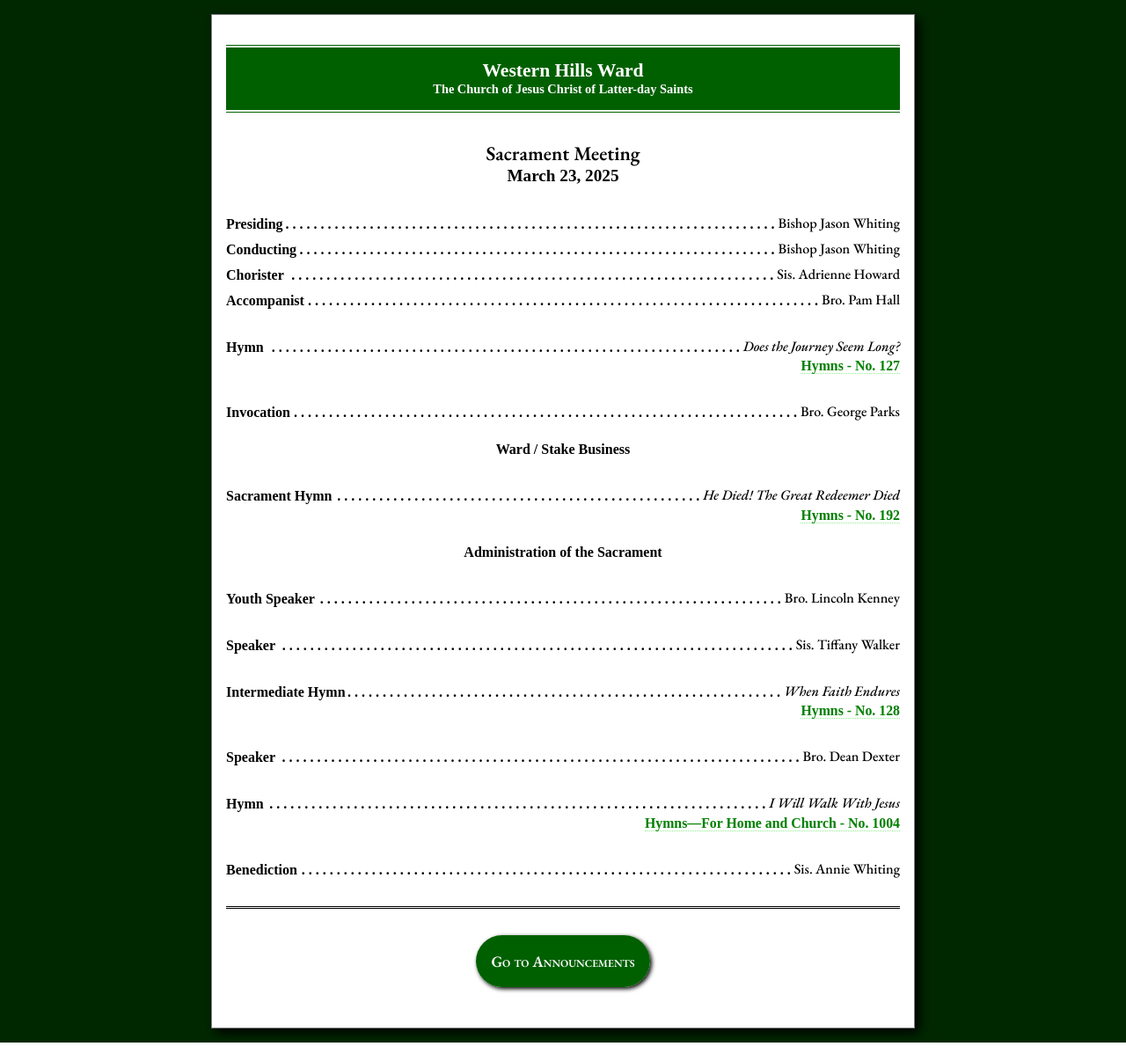
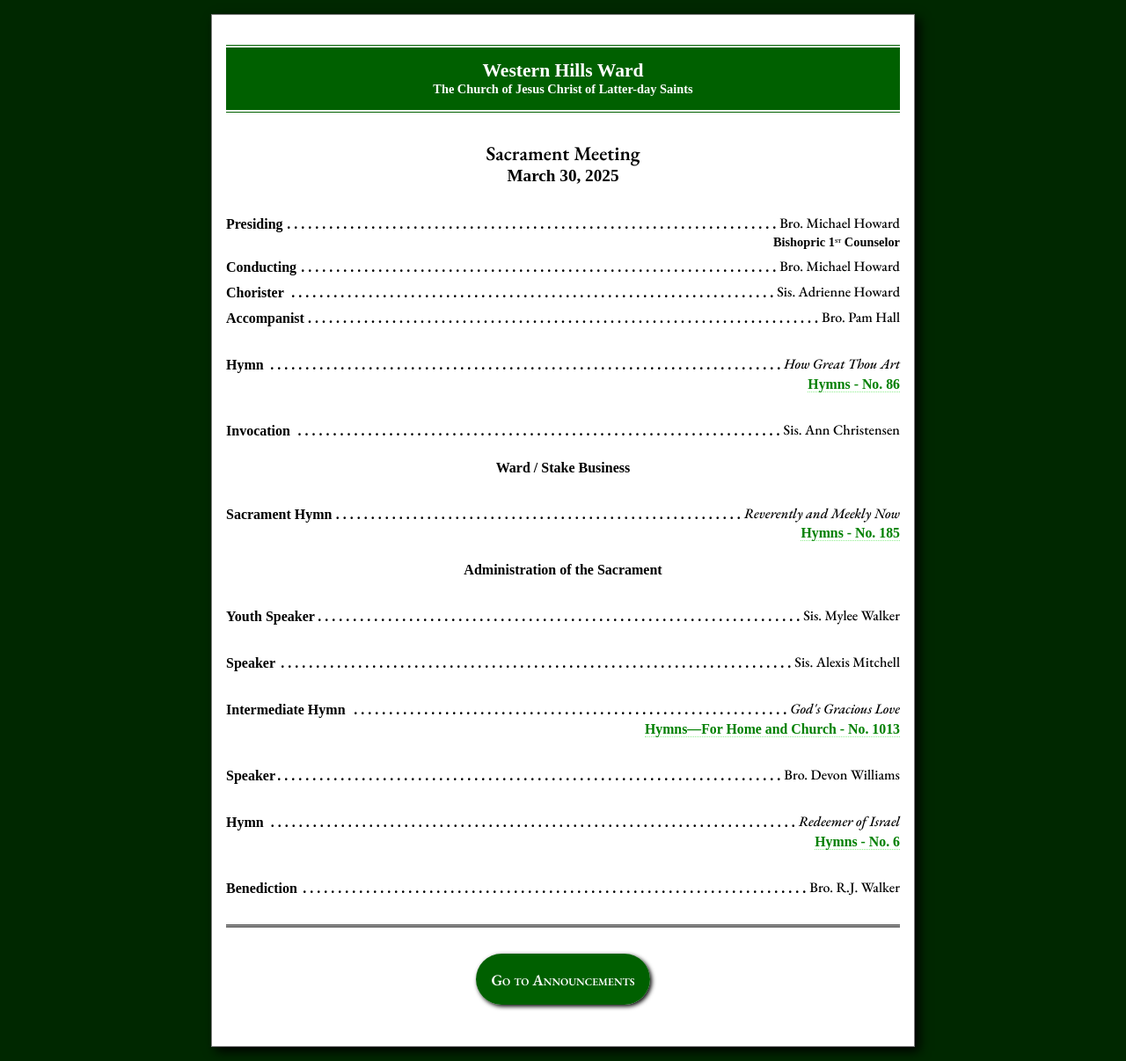
Before and after one commit to Wyoming-C64/westernhillsbulletin, a PHP site: page / in a window 1280 px wide. Shown: the whole page at 88% size. Before the commit the page ends 1185 px from the top, so only its background shows below. Run offline with PHP 8.4, Linux system fonts and the light colour scheme; some web fonts are replaced.

Commit message:
March 30, 2025

```diff
--- a/htdocs/globals.php
+++ b/htdocs/globals.php
@@ -1,6 +1,6 @@
 <?php
 
-$meetingDate = strtotime('March 23, 2025 10:30:00 am');
+$meetingDate = strtotime('March 30, 2025 10:30:00 am');
 $Fast_And_Testimony = FALSE;
 
 ?>
--- a/htdocs/index.php
+++ b/htdocs/index.php
@@ -12,31 +12,31 @@ $leaders = array(
   //   'name' => 'Pres. Ronald Lopez',
   //   'subline' => 'Cheyenne Wyoming Stake'
   // ),
+  // array(
+  //   'assignment' => 'Presiding',
+  //   'name' => 'Bishop Jason Whiting',
+  //   'subline' => ''
+  // ),
   array(
     'assignment' => 'Presiding',
-    'name' => 'Bishop Jason Whiting',
-    'subline' => ''
+    'name' => 'Bro. Michael Howard',
+    'subline' => 'Bishopric 1<span class="super-ordinal">st</span> Counselor'
   ),
-  // array(
-  //   'assignment' => 'Presiding',
-  //   'name' => 'Bro. Michael Howard',
-  //   'subline' => 'Bishopric 1<span class="super-ordinal">st</span> Counselor'
-  // ),
   // array(
   //   'assignment' => 'Presiding',
   //   'name' => 'Bro. Ken Burke',
   //   'subline' => 'Bishopric 2<span class="super-ordinal">nd</span> Counselor'
   // ),
+  // array(
+  //   'assignment' => 'Conducting',
+  //   'name' => 'Bishop Jason Whiting',
+  //   'subline' => ''
+  // ),
   array(
     'assignment' => 'Conducting',
-    'name' => 'Bishop Jason Whiting',
-    'subline' => ''
+    'name' => 'Bro. Michael Howard',
+    // 'subline' => 'Bishopric 1<span class="super-ordinal">st</span> Counselor'
   ),
-  // array(
-  //   'assignment' => 'Conducting',
-  //   'name' => 'Bro. Michael Howard',
-  //   'subline' => 'Bishopric 1<span class="super-ordinal">st</span> Counselor'
-  // ),
   // array(
   //   'assignment' => 'Conducting',
   //   'name' => 'Bro. Ken Burke',
@@ -67,19 +67,19 @@ $leaders = array(
 $hymns = array(
   'opening' => array(
     'assignment' => 'Hymn',
-    'reference' => 127,
-    'name' => "Does the Journey Seem Long?",
+    'reference' => 86,
+    'name' => "How Great Thou Art",
   ),
   'sacrament' => array(
     'assignment' => 'Sacrament Hymn',
-    'reference' => 192,
-    'name' => "He Died! The Great Redeemer Died",
+    'reference' => 185,
+    'name' => "Reverently and Meekly Now",
     // 'tune' => 'Hancock',
   ),
   'closing' => array(
     'assignment' => 'Hymn',
-    'reference' => 1004,
-    'name' => "I Will Walk With Jesus",
+    'reference' => 6,
+    'name' => "Redeemer of Israel",
     // 'href' => ""
   ),
 );
@@ -87,8 +87,8 @@ $hymns = array(
 $intermissionMusic = array(
   array(
     'assignment' => 'Intermediate Hymn',
-    'name' => "When Faith Endures",
-    'reference' => 128,
+    'name' => "God's Gracious Love",
+    'reference' => 1013,
     // 'tune' => "",
   ),
   // array(
@@ -101,12 +101,12 @@ $intermissionMusic = array(
 $firstSpeakers = array(
   array(
     'assignment' => 'Youth Speaker',
-    'name' => 'Bro. Lincoln Kenney',
+    'name' => 'Sis. Mylee Walker',
     // 'subline' => 'Colorado Fort Collins Mission'
   ),
   array(
     'assignment' => 'Speaker',
-    'name' => 'Sis. Tiffany Walker',
+    'name' => 'Sis. Alexis Mitchell',
     // 'subline' => 'Colorado Fort Collins Mission'
   ),
   // array(
@@ -125,7 +125,7 @@ $firstSpeakers = array(
 $secondSpeakers = array(
   array(
     'assignment' => 'Speaker',
-    'name' => 'Bro. Dean Dexter',
+    'name' => 'Bro. Devon Williams',
     // 'subline' => 'Cheyenne Stake High Council'
   ),
   // array(
@@ -150,12 +150,12 @@ $secondSpeakers = array(
 $prayers = array(
   'Invocation' => array(
     'assignment' => 'Invocation',
-    'name' => 'Bro. George Parks',
+    'name' => 'Sis. Ann Christensen',
     // 'subline' => 'Colorado Fort Collins Mission'
   ),
   'Benediction' => array(
     'assignment' => 'Benediction',
-    'name' => 'Sis. Annie Whiting',
+    'name' => 'Bro. R.J. Walker',
     // 'subline' => ''
   )
 );
```
